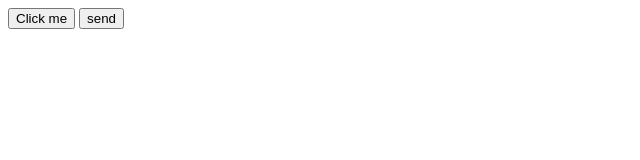
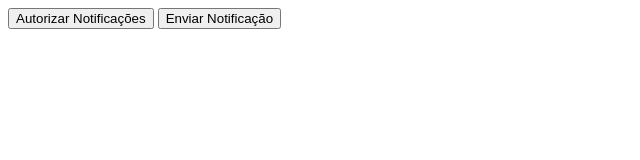
Before and after one commit to LeandrodaSilva/deno-web-push, a plain HTML site: page public/index.html in a window 1280 px wide. Shown: the whole page, without its empty margins (0-640 px from the left). Drawn offline with Linux system fonts and the light colour scheme.

Commit message:
fix: Add url

```diff
--- a/public/index.html
+++ b/public/index.html
@@ -5,8 +5,8 @@
   <title>Title</title>
 </head>
 <body>
-<button id="notify-button">Click me</button>
-<button id="notify-button-send">send</button>
+<button id="notify-button">Autorizar Notificações</button>
+<button id="notify-button-send">Enviar Notificação</button>
 <script src="/main.js" type="module"></script>
 </body>
 </html>
```
